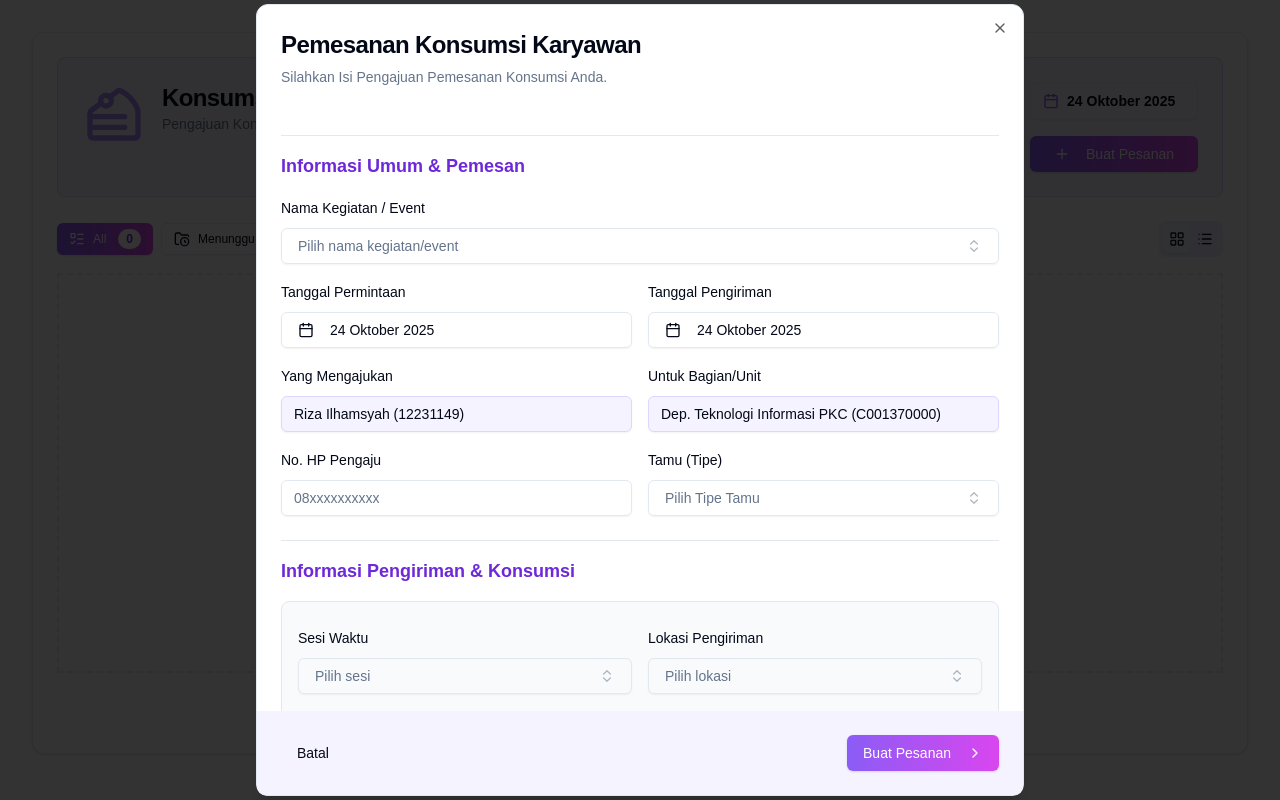
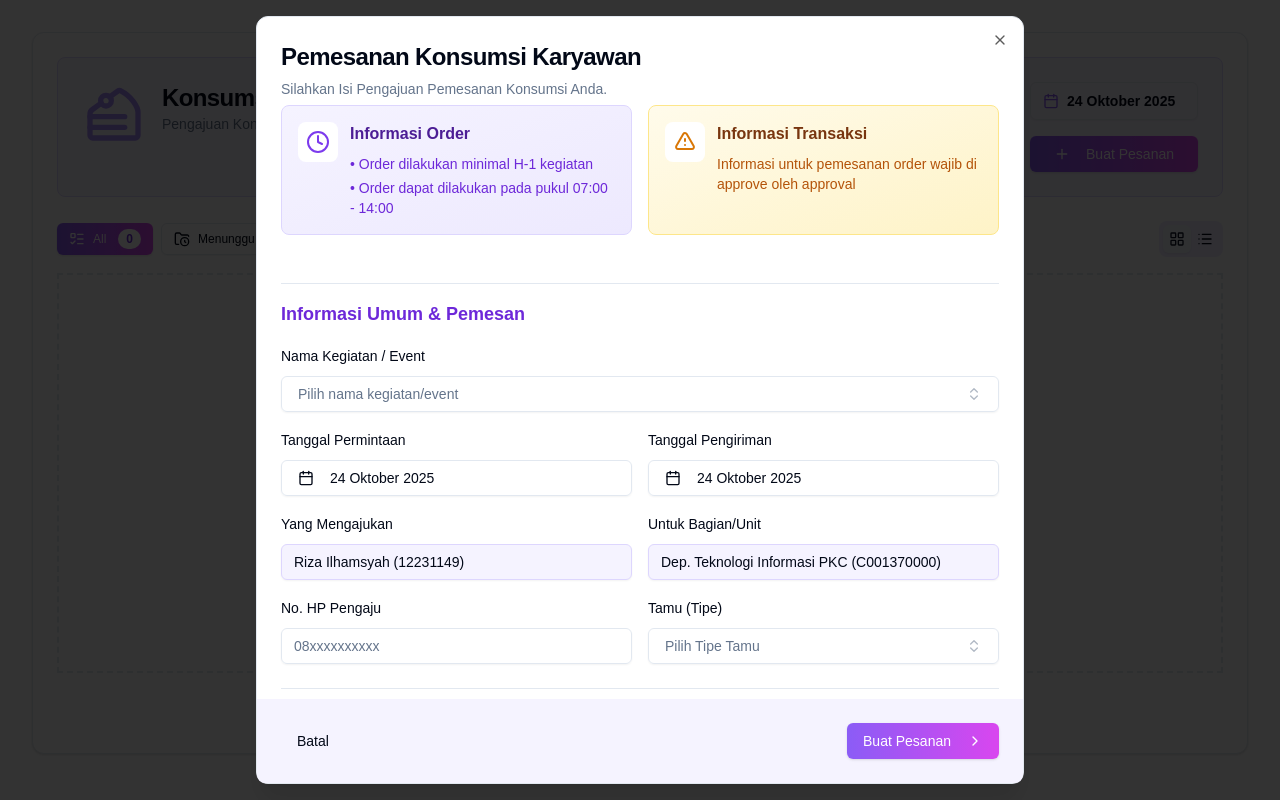
Before and after one commit to si23nadiaaddnan-a11y/projek-konsumsi, a Next.js app: page / in a window 1280 px wide. Both pictures are taken after a click on the button "Buat Pesanan". Built offline with nearby package versions, Linux system fonts and the light colour scheme.

Commit message:
update tampilam form

```diff
--- a/src/pages/index.tsx
+++ b/src/pages/index.tsx
@@ -882,6 +882,47 @@ const OrderFormContent: React.FC<OrderFormProps> = ({ initialData, onSubmit, onC
                     <CardDescription>
                         {isSuccessful ? (<span className="text-green-600 font-medium">Pesanan Anda berhasil dikirim!</span>) : ("Silahkan Isi Pengajuan Pemesanan Konsumsi Anda.")}
                     </CardDescription>
+
+                    {/* Informasi Order dan Transaksi */}
+                    {!isSuccessful && (
+                        <div className="grid grid-cols-1 md:grid-cols-2 gap-4 mt-6">
+                            {/* Informasi Order */}
+                            <div className="bg-gradient-to-br from-violet-50 to-violet-100 dark:from-violet-950/50 dark:to-violet-900/50 p-4 rounded-lg border border-violet-200 dark:border-violet-800">
+                                <div className="flex items-start gap-3">
+                                    <div className="p-2 bg-white dark:bg-violet-900 rounded-lg">
+                                        <svg className="w-6 h-6 text-violet-600 dark:text-violet-400" fill="none" stroke="currentColor" viewBox="0 0 24 24">
+                                            <circle cx="12" cy="12" r="10" strokeWidth="2"/>
+                                            <path strokeLinecap="round" strokeLinejoin="round" strokeWidth="2" d="M12 6v6l4 2"/>
+                                        </svg>
+                                    </div>
+                                    <div className="flex-1">
+                                        <h3 className="font-semibold text-violet-900 dark:text-violet-100 mb-2">Informasi Order</h3>
+                                        <ul className="space-y-1 text-sm text-violet-700 dark:text-violet-300">
+                                            <li>• Order dilakukan minimal H-1 kegiatan</li>
+                                            <li>• Order dapat dilakukan pada pukul 07:00 - 14:00</li>
+                                        </ul>
+                                    </div>
+                                </div>
+                            </div>
+
+                            {/* Informasi Transaksi */}
+                            <div className="bg-gradient-to-br from-amber-50 to-amber-100 dark:from-amber-950/50 dark:to-amber-900/50 p-4 rounded-lg border border-amber-200 dark:border-amber-800">
+                                <div className="flex items-start gap-3">
+                                    <div className="p-2 bg-white dark:bg-amber-900 rounded-lg">
+                                        <svg className="w-6 h-6 text-amber-600 dark:text-amber-400" fill="none" stroke="currentColor" viewBox="0 0 24 24">
+                                            <path strokeLinecap="round" strokeLinejoin="round" strokeWidth="2" d="M12 9v2m0 4h.01m-6.938 4h13.856c1.54 0 2.502-1.667 1.732-3L13.732 4c-.77-1.333-2.694-1.333-3.464 0L3.34 16c-.77 1.333.192 3 1.732 3z"/>
+                                        </svg>
+                                    </div>
+                                    <div className="flex-1">
+                                        <h3 className="font-semibold text-amber-900 dark:text-amber-100 mb-2">Informasi Transaksi</h3>
+                                        <p className="text-sm text-amber-700 dark:text-amber-300">
+                                            Informasi untuk pemesanan order wajib di approve oleh approval
+                                        </p>
+                                    </div>
+                                </div>
+                            </div>
+                        </div>
+                    )}
                 </CardHeader>
 
                 {isSuccessful ? (
@@ -927,7 +968,7 @@ const OrderFormContent: React.FC<OrderFormProps> = ({ initialData, onSubmit, onC
                 ) : (
                     <motion.div initial={{ opacity: 0 }} animate={{ opacity: 1 }}>
                         <form onSubmit={handleReviewSubmit}>
-                            <CardContent className="grid gap-6 p-6 max-h-[75vh] overflow-y-auto">
+                            <CardContent className="grid gap-6 p-6 max-h-[55vh] overflow-y-auto">
 
                                 {/* KATEGORI 1: INFORMASI UMUM */}
                                 <div className="space-y-4 pt-4 border-t">
@@ -1507,6 +1548,33 @@ export default function ConsumptionOrderPage() {
         }
     }, [history]);
 
+    // [BARU] Hapus data mock yang ID-nya dimulai dengan "ORD" (buatan sistem, bukan user)
+    useEffect(() => {
+        if (typeof window !== 'undefined') {
+            const savedHistory = localStorage.getItem('consumptionOrderHistory');
+            if (savedHistory) {
+                try {
+                    const parsed = JSON.parse(savedHistory);
+                    // Filter out mock data (ID dimulai dengan "ORD")
+                    const realUserOrders = parsed.filter((order: Order) => !order.id.startsWith('ORD'));
+
+                    // Jika ada data yang dihapus, update localStorage dan state
+                    if (realUserOrders.length !== parsed.length) {
+                        const convertedOrders = realUserOrders.map((order: Order) => ({
+                            ...order,
+                            tanggalPengiriman: new Date(order.tanggalPengiriman),
+                            tanggalPermintaan: new Date(order.tanggalPermintaan)
+                        }));
+                        setHistory(convertedOrders);
+                        localStorage.setItem('consumptionOrderHistory', JSON.stringify(realUserOrders));
+                    }
+                } catch (e) {
+                    console.error('Error cleaning mock data:', e);
+                }
+            }
+        }
+    }, []); // Hanya run sekali saat mount
+
     useEffect(() => {
         let timer: NodeJS.Timeout;
         if (isSuccessful) {
```
